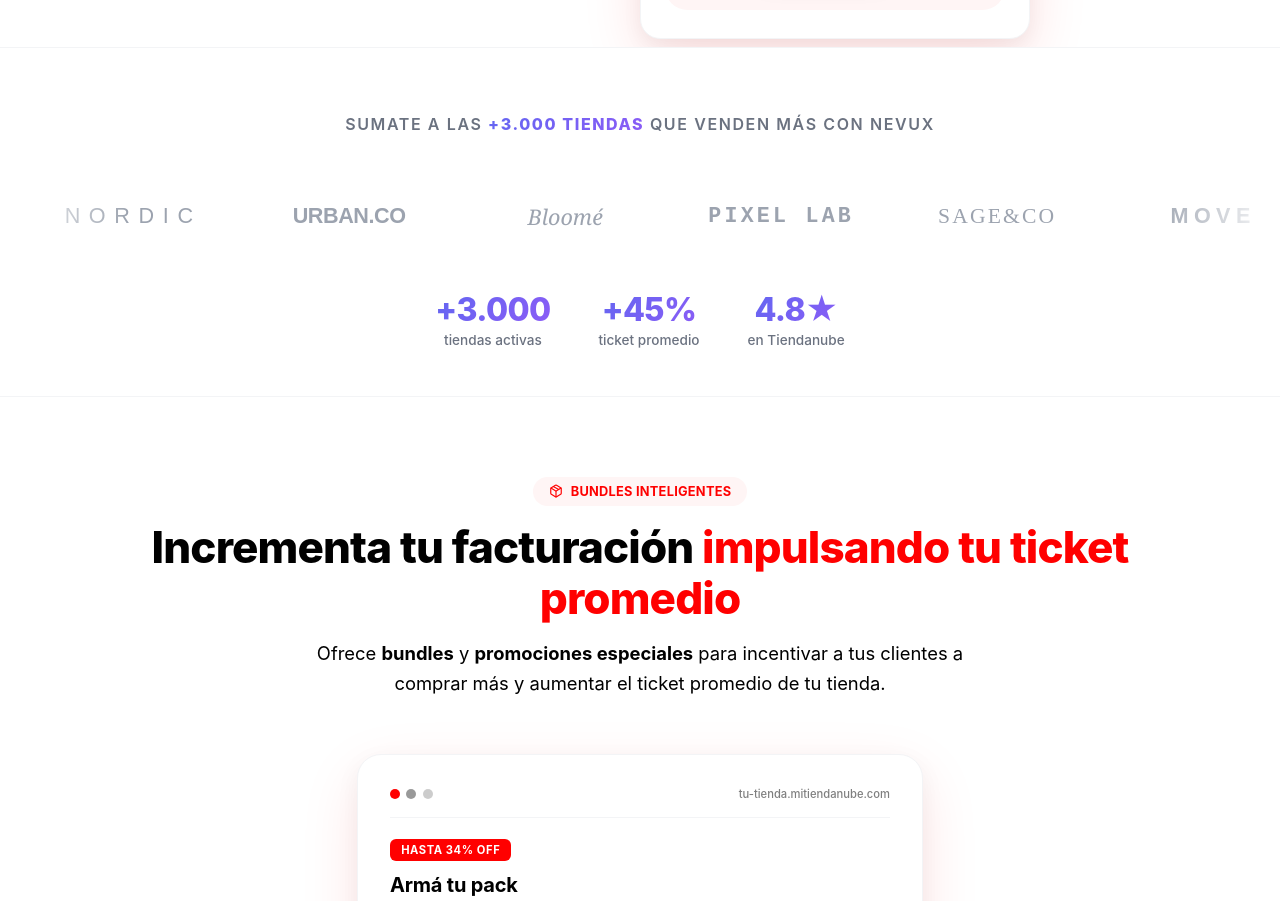
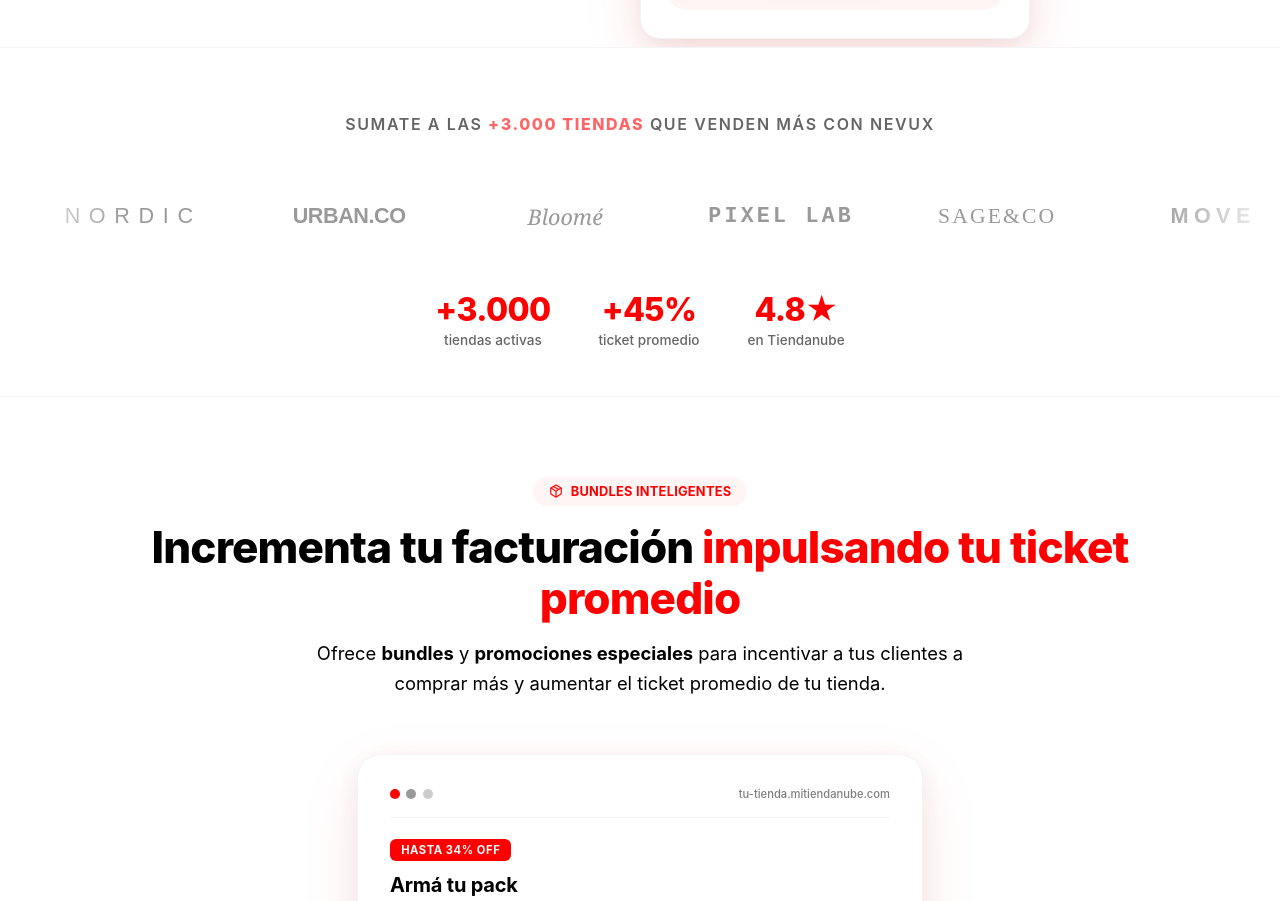
Before and after one commit to rodri-nexus/Nexus2026, a Next.js app: page / in a window 1280 px wide. Shown: the part 1063-1964 px from the top of the page. Built offline with nearby package versions, Linux system fonts and the light colour scheme.

Commit message:
Update SocialProof.tsx

```diff
--- a/app/components/landing/SocialProof.tsx
+++ b/app/components/landing/SocialProof.tsx
@@ -43,7 +43,8 @@ export default function SocialProof() {
         <p
           style={{
             fontSize: "clamp(0.85rem, 2vw, 1rem)",
-            color: "#6b7280",
+            color: "#000000",
+            opacity: 0.6,
             fontWeight: 600,
             textTransform: "uppercase",
             letterSpacing: "0.1em",
@@ -54,11 +55,10 @@ export default function SocialProof() {
           Sumate a las{" "}
           <span
             style={{
-              background: "linear-gradient(135deg, #6366f1, #8b5cf6)",
-              WebkitBackgroundClip: "text",
-              WebkitTextFillColor: "transparent",
-              backgroundClip: "text",
+              color: "#FF0000",
+              opacity: 1,
               fontWeight: 800,
+              WebkitTextFillColor: "#FF0000",
             }}
           >
             +3.000 tiendas
@@ -105,17 +105,17 @@ export default function SocialProof() {
                 minWidth: "160px",
                 height: "60px",
                 fontSize: "1.35rem",
-                color: "#9ca3af",
+                color: "rgba(0, 0, 0, 0.4)",
                 whiteSpace: "nowrap",
                 transition: "color 0.3s",
                 cursor: "default",
                 ...brand.style,
               }}
               onMouseEnter={(e) => {
-                e.currentTarget.style.color = "#6366f1";
+                e.currentTarget.style.color = "#FF0000";
               }}
               onMouseLeave={(e) => {
-                e.currentTarget.style.color = "#9ca3af";
+                e.currentTarget.style.color = "rgba(0, 0, 0, 0.4)";
               }}
             >
               {brand.name}
@@ -154,10 +154,7 @@ function MetricItem({ number, label }: { number: string; label: string }) {
         style={{
           fontSize: "clamp(1.5rem, 4vw, 2rem)",
           fontWeight: 800,
-          background: "linear-gradient(135deg, #6366f1, #8b5cf6)",
-          WebkitBackgroundClip: "text",
-          WebkitTextFillColor: "transparent",
-          backgroundClip: "text",
+          color: "#FF0000",
           letterSpacing: "-0.02em",
           lineHeight: 1,
         }}
@@ -167,7 +164,8 @@ function MetricItem({ number, label }: { number: string; label: string }) {
       <div
         style={{
           fontSize: "0.85rem",
-          color: "#6b7280",
+          color: "#000000",
+          opacity: 0.6,
           marginTop: "0.35rem",
           fontWeight: 500,
         }}
@@ -176,4 +174,4 @@ function MetricItem({ number, label }: { number: string; label: string }) {
       </div>
     </div>
   );
-}
+          }
```
